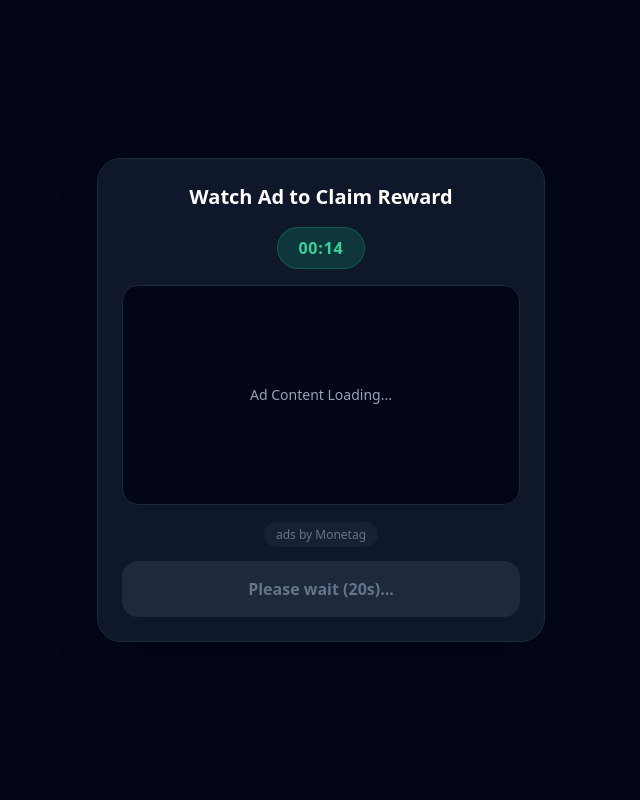
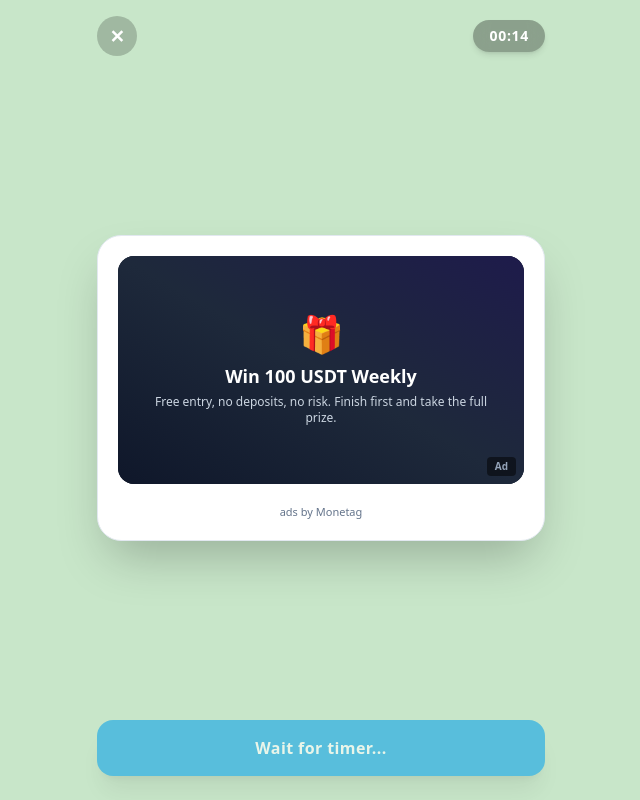
Before and after one commit to wizzidiamondblog-sketch/poly-earn, a Flask app: page /watch-ad in a window 1280 px wide. Shown: the whole page, without its empty margins (319-959 px from the left). Run offline with Flask 3, Linux system fonts and the light colour scheme; the visitor is signed in with stand-in values (Sample User, id 1); some libraries are stand-ins or nearby versions.

Commit message:
Update watch_ad.html

```diff
--- a/templates/watch_ad.html
+++ b/templates/watch_ad.html
@@ -3,63 +3,100 @@
 <head>
   <meta charset="UTF-8">
   <meta name="viewport" content="width=device-width, initial-scale=1.0">
-  <title>Watch Ad & Earn - Poly Earn</title>
+  <title>Poly Earn - Watch Ad</title>
   <script src="https://cdn.tailwindcss.com"></script>
 </head>
-<body class="bg-slate-950 text-white flex items-center justify-center min-h-screen p-4">
+<body class="bg-[#c8e6c9] text-slate-900 min-h-screen flex flex-col justify-between p-4 select-none relative">
 
-  <div class="max-w-md w-full bg-slate-900 border border-slate-800 rounded-3xl p-6 shadow-2xl text-center">
+  <!-- Top Bar: Back & Countdown Timer -->
+  <div class="max-w-md w-full mx-auto flex justify-between items-center z-20">
+    <a href="/dashboard" class="w-10 h-10 bg-black/20 rounded-full flex items-center justify-center text-white font-bold text-lg hover:bg-black/30 transition">
+      ✕
+    </a>
+    <span class="text-sm font-black tracking-wider bg-black/30 text-white px-4 py-1.5 rounded-full backdrop-blur shadow-md" id="countdown-badge">
+      00:20
+    </span>
+  </div>
 
-    <!-- Header -->
-    <h1 class="text-xl font-bold mb-4">Watch Ad to Claim Reward</h1>
+  <!-- Ad Box & Content Container -->
+  <div class="max-w-md w-full mx-auto my-auto space-y-4 z-10">
 
-    <!-- Green Pill Countdown Badge -->
-    <div class="mb-4">
-      <span id="ad-timer" class="bg-emerald-500/20 text-emerald-400 font-bold px-5 py-2 rounded-full text-base inline-block border border-emerald-500/30 tracking-wider">
-        00:20
-      </span>
+    <!-- Ad Card (Monetag Style) -->
+    <div class="bg-white rounded-3xl p-5 shadow-2xl border border-slate-200 space-y-4">
+      <div class="rounded-2xl overflow-hidden bg-slate-900 shadow-inner relative aspect-video flex items-center justify-center">
+        <!-- Mock Ad Image/Banner -->
+        <div class="absolute inset-0 bg-gradient-to-tr from-slate-900 via-slate-800 to-indigo-950 flex flex-col items-center justify-center p-6 text-center">
+          <span class="text-4xl mb-2">🎁</span>
+          <h3 class="text-white font-bold text-lg">Win 100 USDT Weekly</h3>
+          <p class="text-slate-300 text-xs mt-1">Free entry, no deposits, no risk. Finish first and take the full prize.</p>
+        </div>
+        <span class="absolute bottom-2 right-2 text-[10px] text-slate-400 bg-black/50 px-2 py-0.5 rounded font-bold">Ad</span>
+      </div>
+
+      <div class="text-center pt-1">
+        <p class="text-[11px] text-slate-500 font-medium">ads by Monetag</p>
+      </div>
     </div>
 
-    <!-- Ad Container Card -->
-    <div class="my-4 p-6 bg-slate-950 rounded-2xl border border-slate-800 min-h-[220px] flex items-center justify-center">
-      <!-- Monetag / Ad Code Script Goes Here -->
-      <p class="text-slate-400 text-sm">Ad Content Loading...</p>
+    <!-- Click to get reward instruction box (Hidden during countdown, shows after 20s) -->
+    <div id="instruction-box" class="hidden transform transition-all duration-300">
+      <div class="bg-[#1b4332] text-white p-3.5 rounded-2xl text-center shadow-lg border border-emerald-500/40 relative">
+        <div class="absolute -top-2 left-1/2 transform -translate-x-1/2 w-4 h-4 bg-[#1b4332] rotate-45 border-t border-l border-emerald-500/40"></div>
+        <p class="font-bold text-sm flex items-center justify-center space-x-2">
+          <span>⬇️ Click the ad below to unlock reward!</span>
+        </p>
+      </div>
     </div>
 
-    <!-- Monetag Label -->
-    <div class="mb-4">
-      <span class="text-xs text-slate-500 bg-slate-800/60 px-3 py-1 rounded-full">ads by Monetag</span>
-    </div>
+  </div>
 
-    <!-- Continue / Claim Reward Button -->
-    <form action="/claim-reward" method="POST">
-      <button id="claim-btn" type="submit" disabled class="w-full py-4 bg-slate-800 text-slate-500 font-bold rounded-2xl text-base cursor-not-allowed transition-all">
-        Please wait (20s)...
+  <!-- Bottom Action Section -->
+  <div class="max-w-md w-full mx-auto space-y-3 z-25 pb-2">
+    <!-- Ad Link Button -->
+    <a id="ad-link-btn" href="https://uplcm.com/4/12063392" target="_blank" onclick="unlockReward()" class="block w-full py-4 bg-sky-500 hover:bg-sky-400 text-white text-center font-black rounded-2xl shadow-xl transition-all text-base tracking-wide pointer-events-none opacity-60">
+      Wait for timer...
+    </a>
+
+    <!-- Claim Reward Form (Hidden until user clicks ad) -->
+    <form id="claim-form" action="/claim-reward" method="POST" class="hidden">
+      <button type="submit" class="w-full py-4 bg-emerald-600 hover:bg-emerald-500 text-white font-black rounded-2xl shadow-xl transition-all text-base tracking-wide flex items-center justify-center space-x-2">
+        <span>Continue & Claim +10 XP 🎉</span>
       </button>
     </form>
-
   </div>
 
   <script>
     let timeLeft = 20;
-    const timerElement = document.getElementById('ad-timer');
-    const claimBtn = document.getElementById('claim-btn');
+    const countdownBadge = document.getElementById('countdown-badge');
+    const adLinkBtn = document.getElementById('ad-link-btn');
+    const instructionBox = document.getElementById('instruction-box');
 
-    const countdown = setInterval(() => {
+    const timer = setInterval(function() {
       timeLeft--;
-      let seconds = timeLeft < 10 ? '0' + timeLeft : timeLeft;
-      timerElement.innerText = `00:${seconds}`;
+      let seconds = timeLeft < 10 ? "0" + timeLeft : timeLeft;
+      countdownBadge.innerText = "00:" + seconds;
 
       if (timeLeft <= 0) {
-        clearInterval(countdown);
-        timerElement.innerText = "00:00";
+        clearInterval(timer);
+        countdownBadge.innerText = "00:00";
+        countdownBadge.classList.replace('bg-black/30', 'bg-emerald-600');
 
-        // Unlock Button
-        claimBtn.disabled = false;
-        claimBtn.innerText = "Continue & Claim Reward";
-        claimBtn.className = "w-full py-4 bg-blue-600 hover:bg-blue-500 text-white font-bold rounded-2xl text-base cursor-pointer transition-all shadow-lg shadow-blue-600/30";
+        // Enable Ad Link & Show Instruction
+        adLinkBtn.classList.remove('pointer-events-none', 'opacity-60');
+        adLinkBtn.classList.replace('bg-sky-500', 'bg-indigo-600');
+        adLinkBtn.innerText = "👉 Click This Ad Link To Continue";
+
+        instructionBox.classList.remove('hidden');
       }
     }, 1000);
+
+    function unlockReward() {
+      // Once user clicks the ad link, show the final claim form button
+      setTimeout(() => {
+        adLinkBtn.style.display = 'none';
+        document.getElementById('claim-form').classList.remove('hidden');
+      }, 1500);
+    }
   </script>
 
 </body>
```
